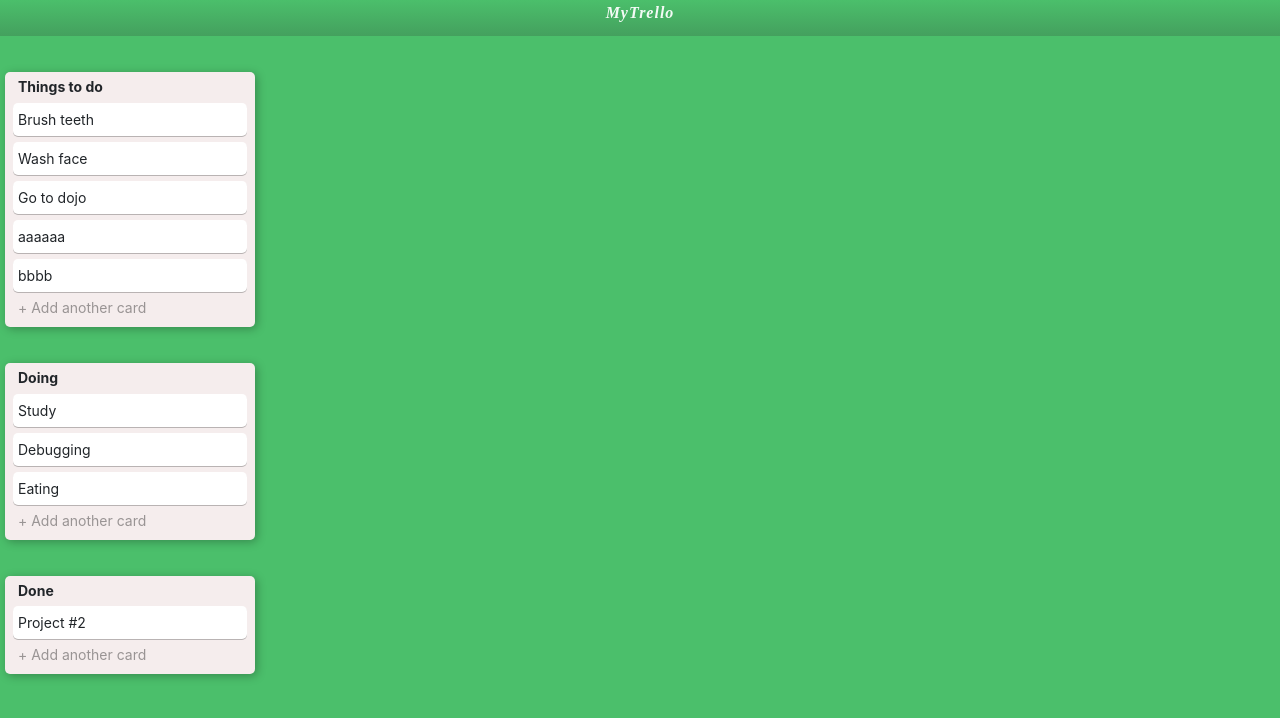
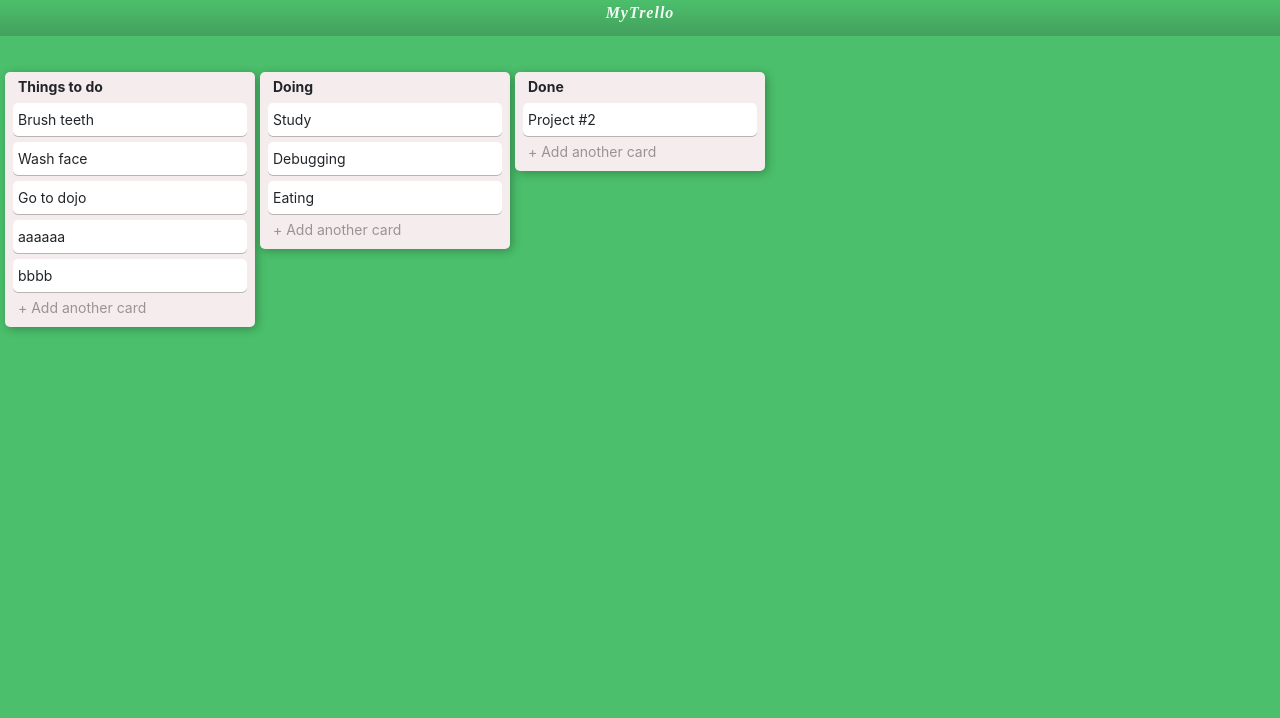
Before and after one commit to chaheein123/mytrello, a React (Create React App) app: page /main in a window 1280 px wide. Shown: the top 718 px of the page. Built offline with nearby package versions, Linux system fonts and the light colour scheme.

Commit message:
fixed the css divs after updating dnd

```diff
--- a/src/components/card/card.styles.scss
+++ b/src/components/card/card.styles.scss
@@ -1,7 +1,7 @@
 .trello-card {
   width: 250px;
   background-color: rgb(245, 237, 237);
-  display: inline-block;
+  // display: inline-block;
   border-radius: 5px;
   box-shadow: 2px 2px 10px rgba(0, 0, 0, 0.276);
   margin: 0px 5px 36px 0;
--- a/src/pages/MainPage/mainpage.component.jsx
+++ b/src/pages/MainPage/mainpage.component.jsx
@@ -75,6 +75,7 @@ class MainPage extends React.Component {
                     {(provided, snapshot) => {
                       return (
                         <div
+                          className="card-wrapper"
                           {...provided.droppableProps}
                           ref={provided.innerRef}
                         >
--- a/src/pages/MainPage/mainpage.styles.scss
+++ b/src/pages/MainPage/mainpage.styles.scss
@@ -37,3 +37,8 @@ $colors: (
     line-height: 1;
   }
 }
+
+.card-wrapper {
+  display: inline-block;
+
+}
```
